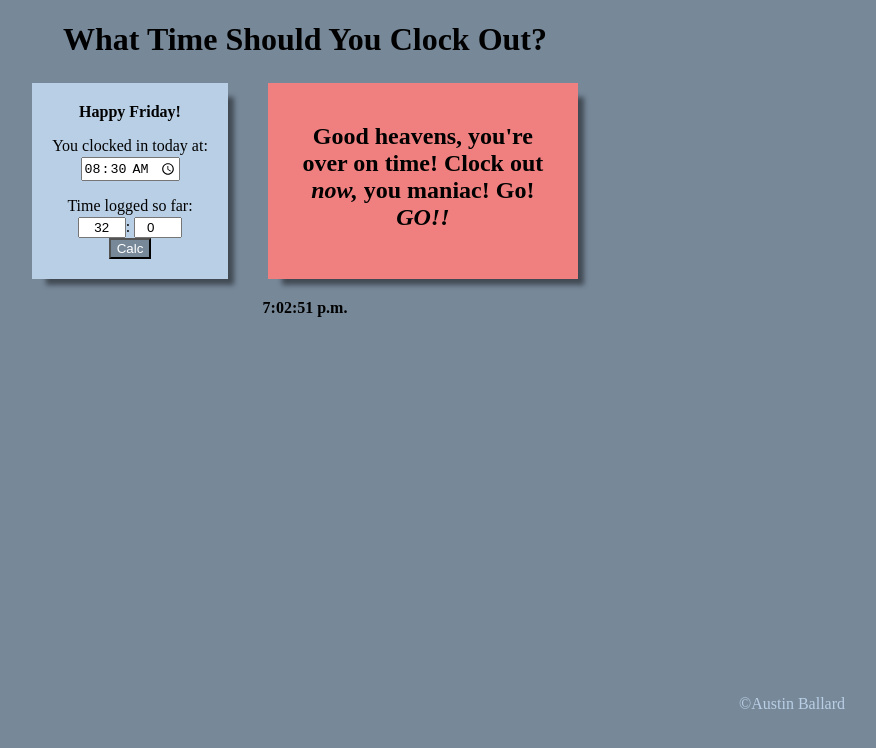
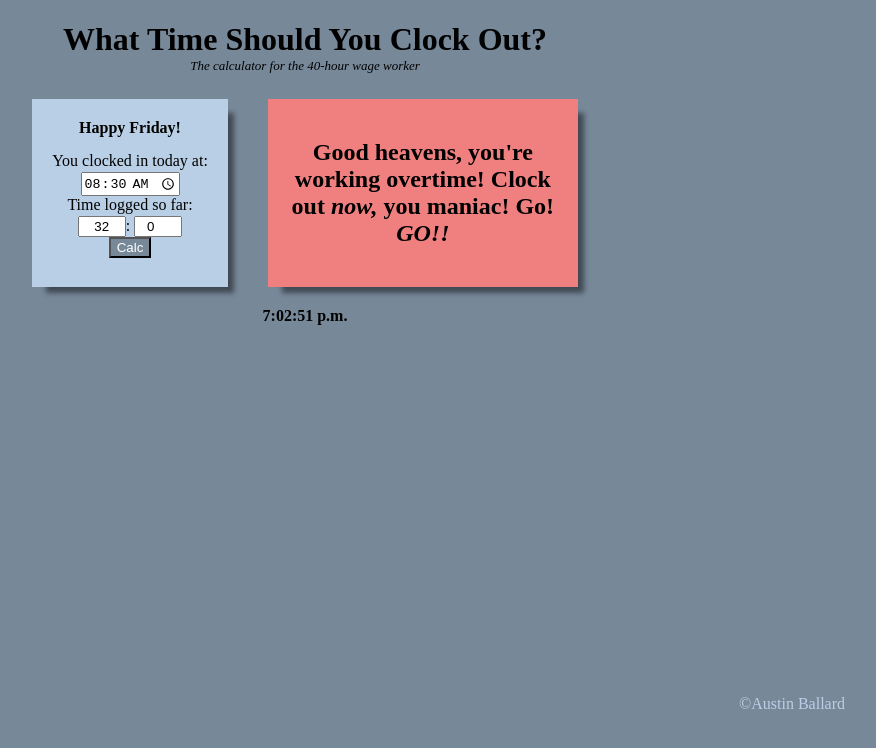
Before and after one commit to Abelhawk/ClockOutTimer, a plain HTML site: page index.html in a window 1280 px wide. Both pictures are taken after a click on the button "Calc". Shown: the whole page, without its empty margins (335-1211 px from the left). Drawn offline with Linux system fonts and the light colour scheme.

Commit message:
Added favicon

```diff
--- a/index.html
+++ b/index.html
@@ -5,10 +5,12 @@
     <title>When to Clock Out?</title>
     <link rel="stylesheet" href="style.css">
     <script src="triggers.js" defer></script>
+    <link rel="shortcut icon" href="favicon.ico" type="image/x-icon">
 </head>
 <body>
 <main>
     <h1>What Time Should You Clock Out?</h1>
+    <p class="subtitle">The calculator for the 40-hour wage worker</p>
     <div class="flexBox">
         <div id="inputCommands" class="box">
             <div id="dayOfTheWeek"></div>
--- a/style.css
+++ b/style.css
@@ -8,7 +8,7 @@ body, html {
 }
 
 p {
-    margin-bottom: 2px;
+    margin: 0 0 2px 0;
 }
 
 button {
@@ -16,12 +16,18 @@ button {
     color: white;
 }
 
+.subtitle{
+    font-style: italic;
+    font-size: small;
+    margin-bottom: 5px;
+}
+
 .timeDisplay{
     font-size: 24pt;
 }
 
 h1 {
-    margin-bottom: 5px;
+    margin-bottom: 0;
 }
 
 main{
@@ -53,6 +59,7 @@ main{
 
 #dayOfTheWeek, #clock {
     font-weight: bold;
+    margin-bottom: 15px;
 }
 
 footer {
--- a/triggers.js
+++ b/triggers.js
@@ -102,7 +102,7 @@ function calcHours() {
         }
     } else {
         div.style.backgroundColor = 'lightcoral';
-        div.innerHTML = `<h2>Good heavens, you're over on time! Clock out <span class="italic">now,</span> you maniac! Go! <span class="italic">GO!!</span></h2>`
+        div.innerHTML = `<h2>Good heavens, you're working overtime! Clock out <span class="italic">now,</span> you maniac! Go! <span class="italic">GO!!</span></h2>`
     }
 }
 
```
Also changed, not shown: favicon.ico (added).
